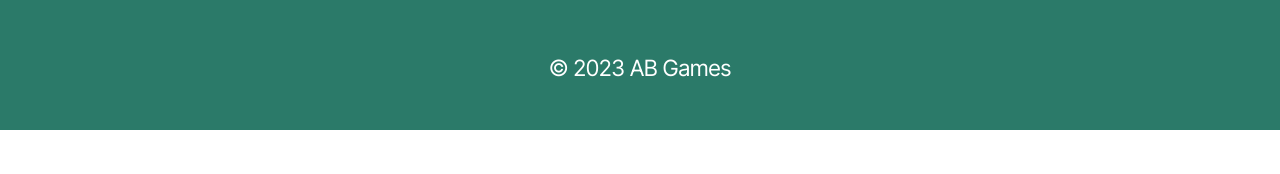
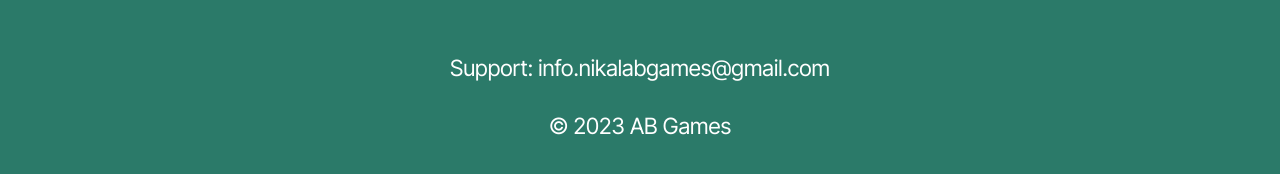
Before and after one commit to nikalabgames/nikalabgames.github.io, a plain HTML site: page index.html in a window 1280 px wide. Shown: the part 4326-4500 px from the top of the page. Before the commit the page ends 4456 px from the top, so only its background shows below. Drawn offline with Linux system fonts and the light colour scheme.

Commit message:
added support email

```diff
--- a/index.html
+++ b/index.html
@@ -318,10 +318,9 @@
 
                 </div>
             </div>
-            <div class="col-12 mt-5">
-                <p class="mbr-fonts-style copyright display-7">
-                    © 2023 AB Games</p>
-            </div>
+			<div class="col-12 mt-5">
+				<p class="mbr-fonts-style copyright display-7">Support: <a href="mailto:info.nikalabgames@gmail.com" class="text-danger">info.nikalabgames@gmail.com</a><br><br>© 2023 AB Games</p>
+			</div>
         </div>
     </div>
 </section>
```
